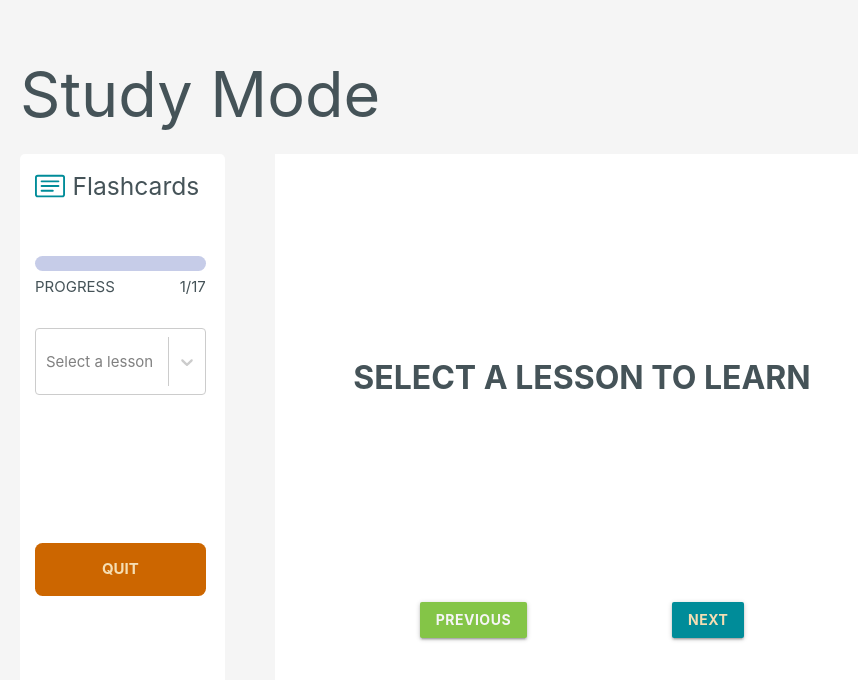
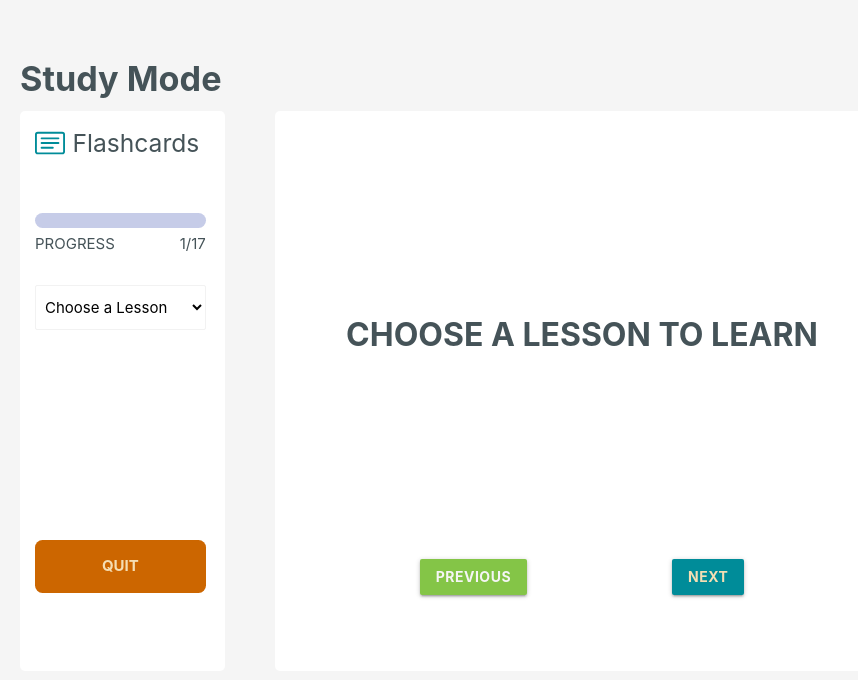
Before and after one commit to nhussaini/essential-words-toefl, a React (Create React App) app: page /learn in a window 1280 px wide. Shown: the top 680 px of the page, without its empty margins (0-858 px from the left). Built offline with nearby package versions, Linux system fonts and the light colour scheme.

Commit message:
working to fetch the words from a specific lesson

```diff
--- a/src/components/Learn.js
+++ b/src/components/Learn.js
@@ -2,22 +2,78 @@ import React, { Component } from 'react'
 import { Helmet } from 'react-helmet';
 import { Link } from 'react-router-dom';
 import { BsCardText } from "react-icons/bs";
-import Select from 'react-select'
+//import Select from 'react-select'
+
+import words from '../../src/words.json';
 
 
 
 
 
-const options = [
-    {label:'Lesson 1', value: 'Lesson 1'},
-    {label:'Lesson 2', value: 'Lesson 2'},
-    {label:'Lesson 3', value: 'Lesson 3'}
-];
+// const options = [
+//     {label:'Lesson 1', value: 'Lesson 1'},
+//     {label:'Lesson 2', value: 'Lesson 2'},
+//     {label:'Lesson 3', value: 'Lesson 3'}
+// ];
 
 class Learn extends Component  {
+    constructor(props) {
+        super(props);
+        this.state = {
+            lesson: words,
+            whichLesson:[],
+            words:[],
+            currentWord:null,
+            nextWord: null,
+            prevWord:null,
+            numberOfWords:0
+        };
+      }
+      componentDidMount(){
+          const whichLesson=words.map(word=> word);
+          this.setState({
+              whichLesson: whichLesson
+          });
+
+      }
+
+      handleChange =(e)=>{
+          e.preventDefault();
+         console.log("selected option", e.target.value);
+        // const lesson=e.target.value;
+         if(words.lesson===e.target.value){
+             console.log("yes equal");
+         }
+
+          const newWords= words;
+          let selectedLesson=[];
+          console.log(newWords[0].lesson);
+          for(let i=0; i<newWords.length; i++){
+              if(newWords[i].lesson === e.target.value){
+                  selectedLesson=newWords[i];
+              }
+
+          }
+          console.log("hopefully!", selectedLesson)
+         console.log(newWords);
 
 
+         // const vocabulary = newWords.vocabulary;
+         // const currentWord = vocabulary[0].word;
+
+        //   this.setState({
+        //       words: vocabulary,
+        //       currentWord: currentWord,
+
+        //   })
+
+
+
+      }
+
     render(){
+    //console.log(this.state);
+   // console.log(this.state.whichLesson)
     return (
         <>
         <Helmet>
@@ -27,8 +83,9 @@ class Learn extends Component  {
         <div className="input-field col s12">
 
   </div>
-        <h1>Study Mode</h1>
+        <h4>Study Mode</h4>
          <main className="main-content">
+
                 <div className="controls-container">
                     <h5><span className="flashcard-icon"><BsCardText /></span><span className="flashcard-name">Flashcards</span></h5>
 
@@ -38,12 +95,27 @@ class Learn extends Component  {
                         <span className="progress-word">progress</span> <span className="progress-number">1/17</span>
                         </div>
                     </div>
-                    <div className="select-container">
-                        <Select
-                         options={options}
+                    <div className=" input-field col s12 select-container">
+                        {/* <Select
+                         options={this.state.whichLesson.map(lesson=>{
+                             return
+                         })}
                          className="select-lesson"
                          placeholder="Select a lesson"
-                         />
+                         onChange={this.handleChange}
+                         /> */}
+
+                         <select className="browser-default" onChange={this.handleChange}>
+                            <option value="">Choose a Lesson</option>
+                            {this.state.whichLesson.map(lesson =>{
+                                return <option value={lesson.lesson} key={Math.random()*10}>{lesson.lesson}</option>
+                            })}
+                        </select>
+
+
+
+
+
                     </div>
 
                     <div className="quit">
@@ -53,8 +125,11 @@ class Learn extends Component  {
                 </div>
 
                 <div className="flashcard-container">
-                    <div className="flashcard">
-                        <p>Select a lesson to learn</p>
+                    <div className="flashcard">{
+                        this.state.currentWord ? <p>{this.state.currentWord}</p>: <p> Choose a lesson to learn</p>
+
+                    }
+                        <p></p>
                     </div>
                     <div className="flashcards-buttons">
                         <Link to="#" className="waves-effect waves-light btn prev-button">previous</Link>
--- a/src/styles/components/_learn.scss
+++ b/src/styles/components/_learn.scss
@@ -5,8 +5,9 @@ body{
 .main-page{
     color: $darkslategray;
     margin-top: 4rem;
-    h1{
+    h4{
         padding-left: 20px;
+        font-weight: bolder;
     }
     .main-content{
         display: flex;
@@ -96,6 +97,7 @@ body{
 
 
         .flashcard-container{
+            border-radius: 5px;
             .flashcard{
                 width: 100%;
                 height: 80%;
--- /dev/null
+++ b/src/words.json
@@ -0,0 +1,44 @@
+[
+    {"lesson": "lesson 1",
+        "vocabulary":[
+            {
+            "word":"abroad",
+            "optionA": "overseas",
+            "optionB": "quick",
+            "optionC": "praise",
+            "optionD":"unfavorable",
+            "answer": "overseas"
+            },
+            {
+            "word":"sleep",
+            "optionA": "optionA",
+            "optionB": "optionB",
+            "optionC": "optionC",
+            "optionD":"optionD",
+            "answer": "optionC"
+           }
+        ]
+
+    },
+    {"lesson": "lesson 2",
+        "vocabulary":[
+            {
+            "word":"venir",
+            "optionA": "overseas",
+            "optionB": "to come",
+            "optionC": "to go",
+            "optionD":"unfavorable",
+            "answer": "to come"
+            },
+            {
+            "word":"aller",
+            "optionA": "to go",
+            "optionB": "to eat",
+            "optionC": "to run",
+            "optionD":"to sit",
+            "answer": "to"
+           }
+        ]
+
+    }
+]
```
